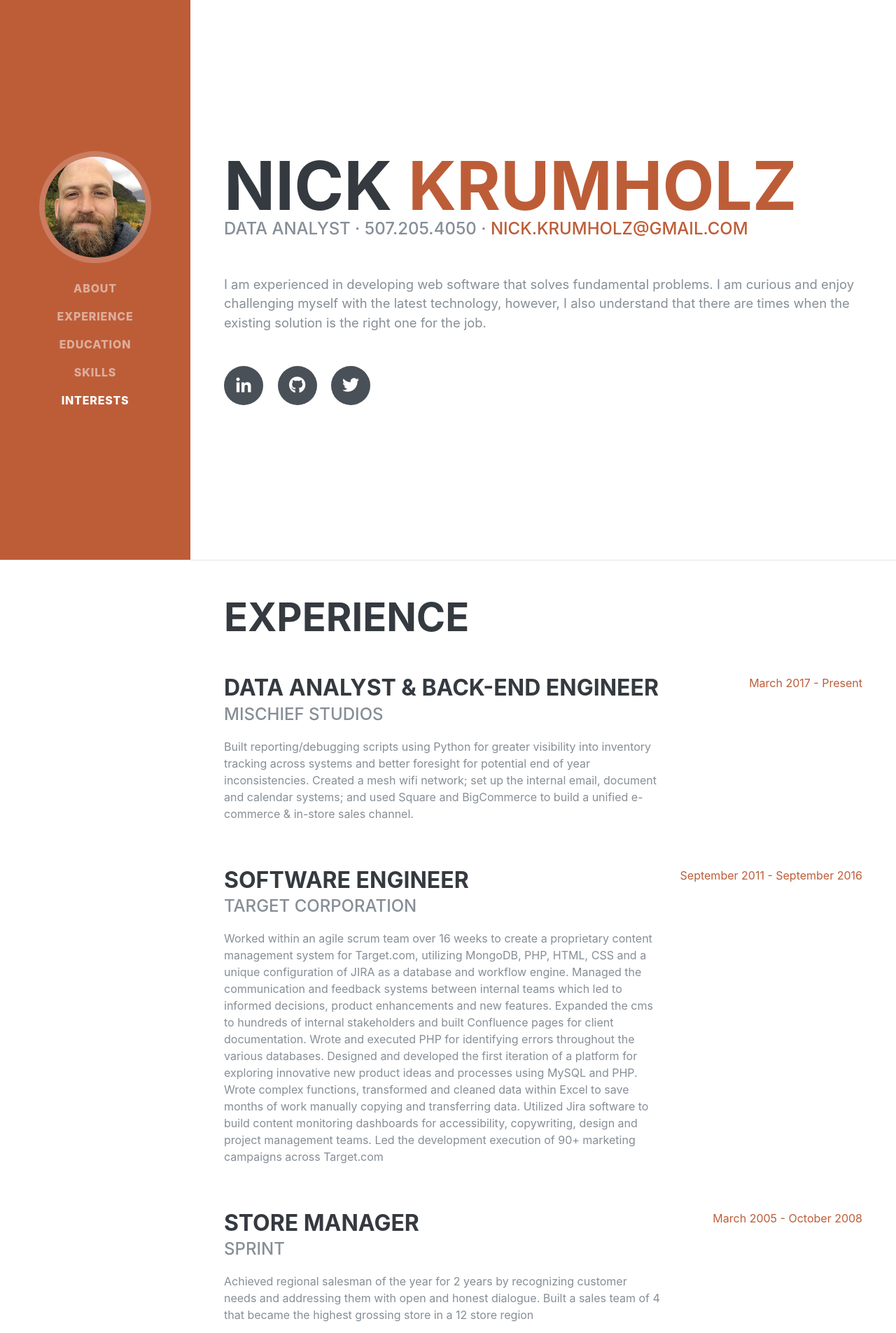
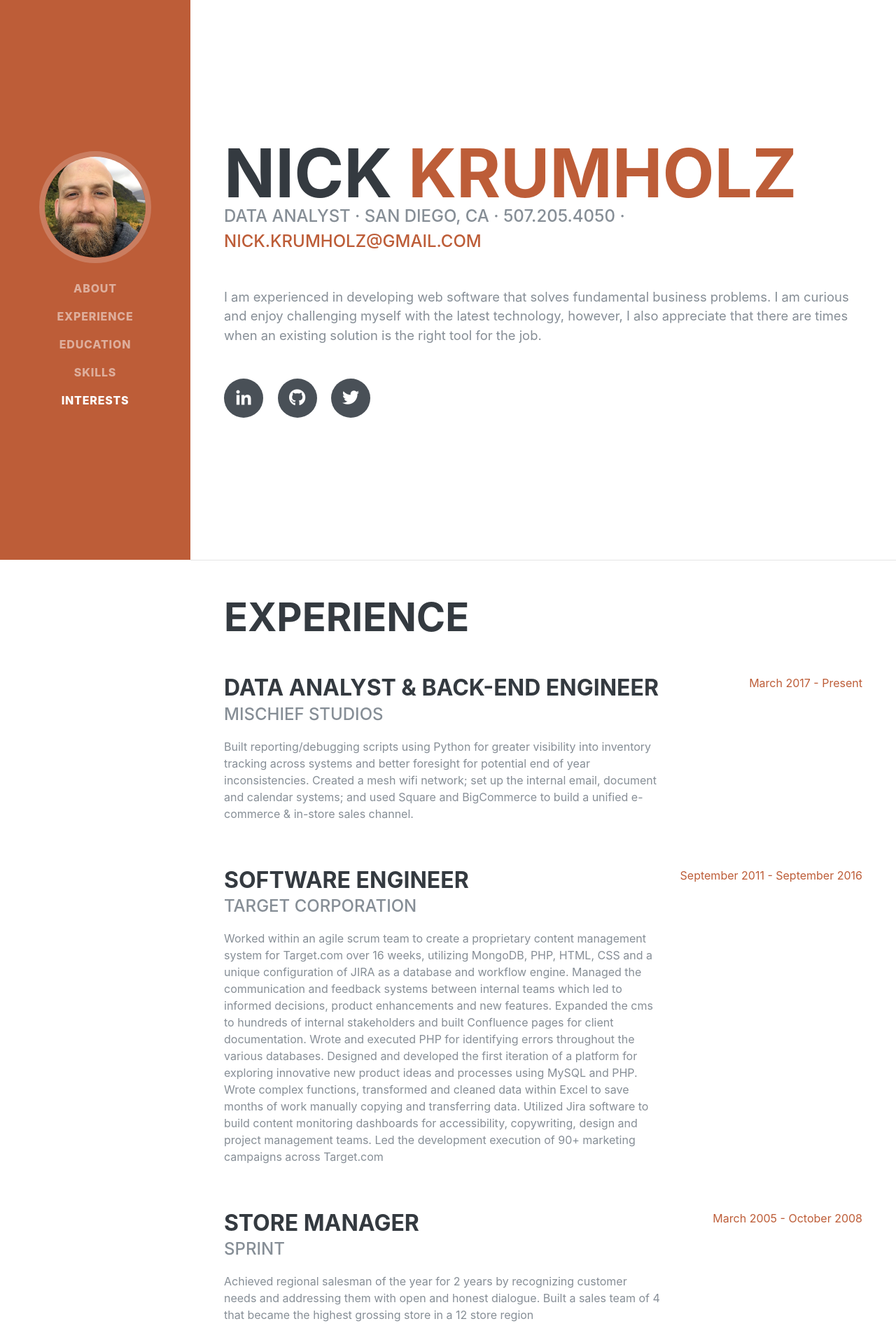
Before and after one commit to krumholz/krumholz, a Flask app: page / in a window 1280 px wide. Shown: the top 1905 px of the page at 70% size. Run offline with Flask 2, Linux system fonts and the light colour scheme; some libraries are stand-ins or nearby versions; some web fonts are replaced.

Commit message:
Edited the index.html with some minor tweaks to more accurately reflect my experience.

```diff
--- a/templates/index.html
+++ b/templates/index.html
@@ -17,6 +17,7 @@
     <link href="https://fonts.googleapis.com/css?family=Saira+Extra+Condensed:500,700" rel="stylesheet">
     <link href="https://fonts.googleapis.com/css?family=Muli:400,400i,800,800i" rel="stylesheet">
     <link href="./static/vendor/fontawesome-free/css/all.min.css" rel="stylesheet">
+    <link href="https://fonts.googleapis.com/icon?family=Material+Icons" rel="stylesheet">
 
     <!-- Custom styles for this template -->
     <link href="./static/css/resume.min.css" rel="stylesheet">
@@ -63,10 +64,10 @@
           <h1 class="mb-0">Nick
             <span class="text-primary">Krumholz</span>
           </h1>
-          <div class="subheading mb-5">Data Analyst · 507.205.4050 ·
+          <div class="subheading mb-5">Data Analyst · San Diego, CA · 507.205.4050 ·
             <a target="_blank" href="mailto:nick.krumholz@gmail.com">nick.krumholz@gmail.com</a>
           </div>
-          <p class="lead mb-5">I am experienced in developing web software that solves fundamental problems. I am curious and enjoy challenging myself with the latest technology, however, I also understand that there are times when the existing solution is the right one for the job.</p>
+          <p class="lead mb-5">I am experienced in developing web software that solves fundamental business problems. I am curious and enjoy challenging myself with the latest technology, however, I also appreciate that there are times when an existing solution is the right tool for the job.</p>
           <div class="social-icons">
             <a href="https://linkedin.com/in/krumholz/">
               <i class="fab fa-linkedin-in"></i>
@@ -102,7 +103,7 @@
             <div class="resume-content mr-auto">
               <h3 class="mb-0">Software Engineer</h3>
               <div class="subheading mb-3">Target Corporation</div>
-              <p>Worked within an agile scrum team over 16 weeks to create a proprietary content management system for Target.com, utilizing MongoDB, PHP, HTML, CSS and a unique configuration of JIRA as a database and workflow engine. Managed the communication and feedback systems between internal teams which led to informed decisions, product enhancements and new features. Expanded the cms to hundreds of internal stakeholders and built Confluence pages for client documentation. Wrote and executed PHP for identifying errors throughout the various databases. Designed and developed the first iteration of a platform for exploring innovative new product ideas and processes using MySQL and PHP. Wrote complex functions, transformed and cleaned data within Excel to save months of work manually copying and transferring data. Utilized Jira software to build content monitoring dashboards for accessibility, copywriting, design and project management teams. Led the development execution of 90+ marketing campaigns across Target.com</p>
+              <p>Worked within an agile scrum team to create a proprietary content management system for Target.com over 16 weeks, utilizing MongoDB, PHP, HTML, CSS and a unique configuration of JIRA as a database and workflow engine. Managed the communication and feedback systems between internal teams which led to informed decisions, product enhancements and new features. Expanded the cms to hundreds of internal stakeholders and built Confluence pages for client documentation. Wrote and executed PHP for identifying errors throughout the various databases. Designed and developed the first iteration of a platform for exploring innovative new product ideas and processes using MySQL and PHP. Wrote complex functions, transformed and cleaned data within Excel to save months of work manually copying and transferring data. Utilized Jira software to build content monitoring dashboards for accessibility, copywriting, design and project management teams. Led the development execution of 90+ marketing campaigns across Target.com</p>
             </div>
             <div class="resume-date text-md-right">
               <span class="text-primary">September 2011 - September 2016</span>
@@ -151,7 +152,7 @@
         <div class="my-auto">
           <h2 class="mb-5">Skills</h2>
 
-          <div class="subheading mb-3">Programming Languages &amp; Tools</div>
+          <!-- <div class="subheading mb-3">Programming Languages &amp; Tools</div>
           <ul class="list-inline dev-icons">
             <li class="list-inline-item">
               <i class="fab fa-html5"></i>
@@ -159,30 +160,24 @@
             <li class="list-inline-item">
               <i class="fab fa-css3-alt"></i>
             </li>
-            <!-- <li class="list-inline-item">
-              <i class="fab fa-cloud"></i>
-            </li> -->
+            <li class="list-inline-item">
+              <i class="fab fa-atlassian"></i>
+            </li>
             <li class="list-inline-item">
               <i class="fab fa-google"></i>
             </li>
-          </ul>
+          </ul> -->
 
-          <!-- <div class="subheading mb-3">Workflow</div>
+          <div class="subheading mb-3">Workflow</div>
           <ul class="fa-ul mb-0">
             <li>
               <i class="fa-li fa fa-check"></i>
-              Mobile-First, Responsive Design</li>
-            <li>
-              <i class="fa-li fa fa-check"></i>
-              Cross Browser Testing &amp; Debugging</li>
-            <li>
-              <i class="fa-li fa fa-check"></i>
-              Cross Functional Teams</li>
+              Google Cloud Platform (App Engine, Cloud SQL)</li>
             <li>
               <i class="fa-li fa fa-check"></i>
               Agile Development &amp; Scrum</li>
           </ul>
-        </div> -->
+        </div>
       </section>
 
       <hr class="m-0">
@@ -190,8 +185,8 @@
       <section class="resume-section p-3 p-lg-5 d-flex flex-column" id="interests">
         <div class="my-auto">
           <h2 class="mb-5">Interests</h2>
-          <p>Besides programming I am an avid outdoors person. Visiting National Parks and traveling to faraway places is especially intriguing to me.</p>
-          <!-- <p class="mb-0">When forced indoors, I follow a number of sci-fi and fantasy genre movies and television shows, I am an aspiring chef, and I spend a large amount of my free time exploring the latest technology advancements in the front-end web development world.</p> -->
+          <p>Besides programming, I am an avid outdoors person. Visiting national parks and traveling to faraway places is especially intriguing to me. At home I like to read, follow the markets and spend time with my family.</p>
+          <!-- <p class="mb-0"></p> -->
         </div>
       </section>
 
```
